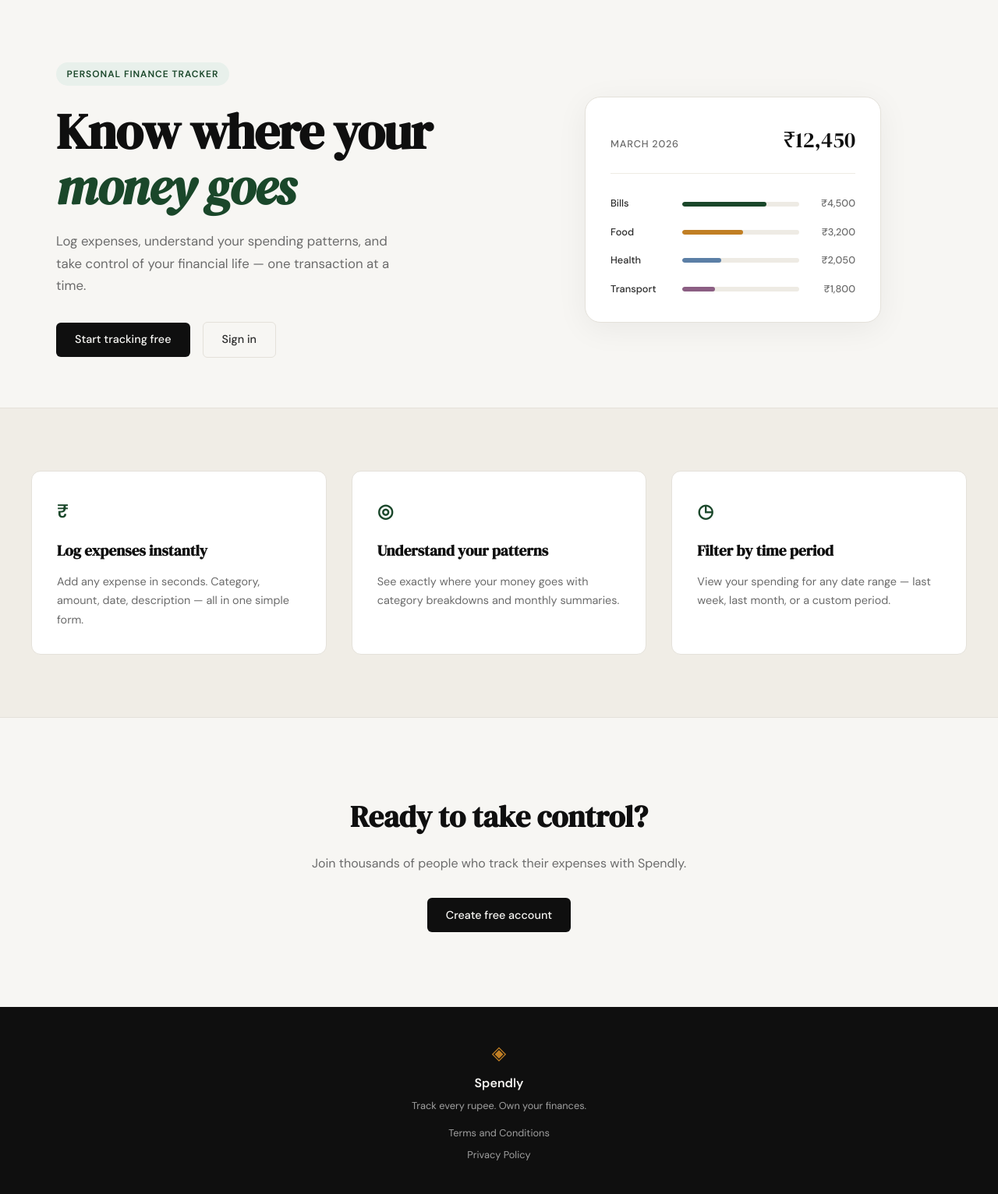
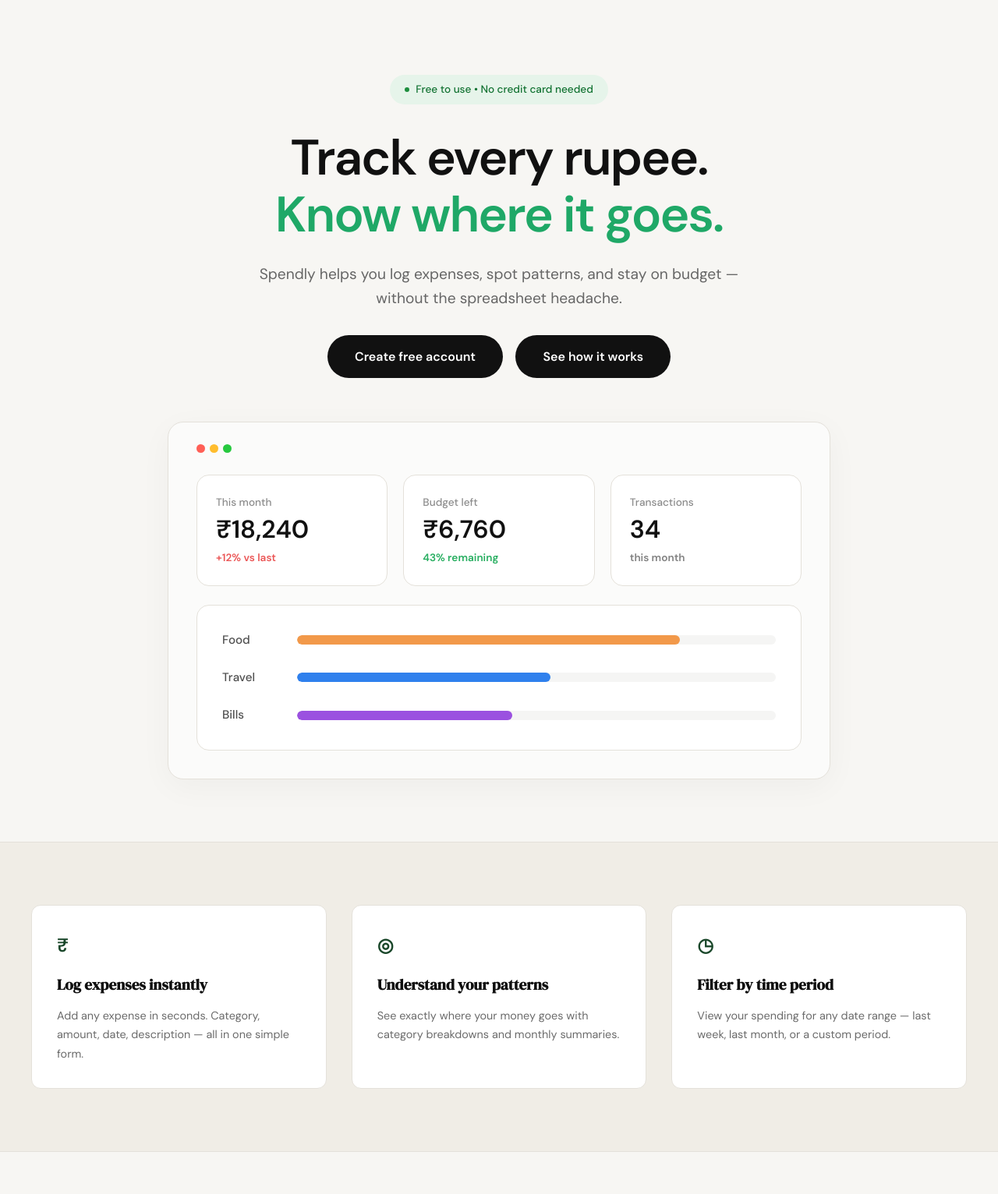
Before and after one commit to Somesh9618/Spendly, a Flask app: page / in a window 1280 px wide. Shown: the part 61-1593 px from the top of the page at 78% size. Run offline with Flask 3, Linux system fonts and the light colour scheme.

Commit message:
landing : made design change for home page

```diff
--- /dev/null
+++ b/static/css/landing.css
@@ -0,0 +1,251 @@
+/* Hero section overrides for landing page */
+
+.hero {
+    display: flex;
+    flex-direction: column;
+    align-items: center;
+    text-align: center;
+    padding: 6rem 1.5rem 5rem;
+    max-width: 1000px;
+    margin: 0 auto;
+    gap: 3.5rem;
+}
+
+.hero-inner {
+    max-width: 800px;
+    display: flex;
+    flex-direction: column;
+    align-items: center;
+    gap: 1.5rem;
+}
+
+/* Badge styling */
+.hero-badge {
+    display: inline-flex;
+    align-items: center;
+    gap: 0.5rem;
+    background: #e6f4ea; /* Light mint/green background */
+    color: #137333; /* Dark green text */
+    font-size: 0.85rem;
+    font-weight: 500;
+    padding: 0.5rem 1.2rem;
+    border-radius: 999px;
+    text-transform: none;
+    letter-spacing: normal;
+    margin-bottom: 0.5rem;
+}
+
+.badge-dot {
+    width: 6px;
+    height: 6px;
+    background-color: #1e8e3e;
+    border-radius: 50%;
+    display: inline-block;
+}
+
+/* Title styling */
+.hero-title {
+    font-family: var(--font-body); /* Sans-serif modern font */
+    font-size: clamp(2.5rem, 6vw, 4rem);
+    font-weight: 700;
+    line-height: 1.15;
+    letter-spacing: -0.03em;
+    color: #111111;
+    margin: 0;
+}
+
+.hero-title-green {
+    color: #1fa867; /* Vibrant emerald green */
+}
+
+/* Subtitle styling */
+.hero-subtitle {
+    font-size: 1.2rem;
+    color: #666666;
+    line-height: 1.6;
+    max-width: 680px;
+    margin: 0;
+}
+
+/* Actions styling */
+.hero-actions {
+    display: flex;
+    gap: 1rem;
+    justify-content: center;
+    margin-top: 0.5rem;
+}
+
+/* Capsule buttons */
+.btn-hero {
+    display: inline-block;
+    background: #111111;
+    color: #ffffff;
+    padding: 0.9rem 2.2rem;
+    border-radius: 999px; /* Pill/Capsule shape */
+    font-family: var(--font-body);
+    font-size: 1rem;
+    font-weight: 600;
+    cursor: pointer;
+    border: none;
+    transition: background 0.2s, transform 0.1s;
+    text-decoration: none;
+}
+
+.btn-hero:hover {
+    background: #252525;
+}
+
+/* Dashboard Window Wrapper */
+.hero-dashboard-window {
+    width: 100%;
+    max-width: 850px;
+    background: #fbfbfa; /* Light warm grey background */
+    border: 1px solid #e4e1da;
+    border-radius: 20px;
+    padding: 1.75rem 2.25rem 2.25rem;
+    box-shadow: 0 10px 40px rgba(0, 0, 0, 0.04);
+    text-align: left;
+}
+
+/* macOS dots header */
+.window-header {
+    display: flex;
+    gap: 6px;
+    margin-bottom: 1.75rem;
+}
+
+.window-header .dot {
+    width: 11px;
+    height: 11px;
+    border-radius: 50%;
+    display: inline-block;
+}
+
+.window-header .dot.red { background-color: #ff5f56; }
+.window-header .dot.yellow { background-color: #ffbd2e; }
+.window-header .dot.green { background-color: #27c93f; }
+
+.window-content {
+    display: flex;
+    flex-direction: column;
+    gap: 1.5rem;
+}
+
+/* Dashboard stats grid */
+.dashboard-stats {
+    display: grid;
+    grid-template-columns: repeat(3, 1fr);
+    gap: 1.25rem;
+}
+
+.stat-card {
+    background: #ffffff;
+    border: 1px solid #e4e1da;
+    border-radius: 16px;
+    padding: 1.5rem;
+    display: flex;
+    flex-direction: column;
+    gap: 0.25rem;
+}
+
+.stat-label {
+    font-size: 0.85rem;
+    color: #8c8c8c;
+    font-weight: 500;
+}
+
+.stat-value {
+    font-size: 2rem;
+    font-weight: 700;
+    color: #111111;
+    line-height: 1.2;
+    margin-bottom: 0.2rem;
+}
+
+.stat-change {
+    font-size: 0.85rem;
+    font-weight: 600;
+}
+
+.stat-change.negative {
+    color: #eb5757; /* Softer red matching modern dashboards */
+}
+
+.stat-change.positive {
+    color: #27ae60; /* Softer green */
+}
+
+.stat-change.neutral {
+    color: #828282; /* Muted gray */
+}
+
+/* Dashboard Chart Card */
+.dashboard-chart-card {
+    background: #ffffff;
+    border: 1px solid #e4e1da;
+    border-radius: 16px;
+    padding: 2rem;
+    display: flex;
+    flex-direction: column;
+    gap: 1.5rem;
+}
+
+.chart-row {
+    display: grid;
+    grid-template-columns: 80px 1fr;
+    align-items: center;
+    gap: 1rem;
+}
+
+.chart-label {
+    font-size: 0.95rem;
+    font-weight: 500;
+    color: #4f4f4f;
+}
+
+.chart-bar-container {
+    height: 12px;
+    background: #f5f5f4;
+    border-radius: 999px;
+    overflow: hidden;
+    width: 100%;
+}
+
+.chart-bar {
+    height: 100%;
+    border-radius: 999px;
+}
+
+/* Visual color match for the chart bars */
+.chart-bar.orange {
+    background-color: #f2994a;
+}
+
+.chart-bar.blue {
+    background-color: #2f80ed;
+}
+
+.chart-bar.purple {
+    background-color: #9b51e0;
+}
+
+/* Responsive adjustments */
+@media (max-width: 768px) {
+    .hero {
+        padding: 4rem 1rem 3rem;
+        gap: 2.5rem;
+    }
+
+    .dashboard-stats {
+        grid-template-columns: 1fr;
+        gap: 1rem;
+    }
+
+    .hero-dashboard-window {
+        padding: 1.5rem;
+    }
+
+    .dashboard-chart-card {
+        padding: 1.25rem;
+    }
+}
--- a/templates/landing.html
+++ b/templates/landing.html
@@ -1,60 +1,76 @@
 {% extends "base.html" %}
 
 {% block title %}Spendly — Track Every Rupee{% endblock %}
+
+{% block head %}
+<link rel="stylesheet" href="{{ url_for('static', filename='css/landing.css') }}">
+{% endblock %}
 
 {% block content %}
 
 <section class="hero">
     <div class="hero-inner">
-        <div class="hero-badge">Personal Finance Tracker</div>
+        <div class="hero-badge">
+            <span class="badge-dot"></span>
+            Free to use • No credit card needed
+        </div>
         <h1 class="hero-title">
-            Know where your<br>
-            <em>money goes</em>
+            Track every rupee.<br>
+            <span class="hero-title-green">Know where it goes.</span>
         </h1>
         <p class="hero-subtitle">
-            Log expenses, understand your spending patterns,
-            and take control of your financial life —
-            one transaction at a time.
+            Spendly helps you log expenses, spot patterns, and stay
+            on budget — without the spreadsheet headache.
         </p>
         <div class="hero-actions">
-            <a href="{{ url_for('register') }}" class="btn-primary">Start tracking free</a>
-            <a href="{{ url_for('login') }}" class="btn-ghost">Sign in</a>
+            <a href="{{ url_for('register') }}" class="btn-hero">Create free account</a>
+            <a href="#" class="btn-hero">See how it works</a>
         </div>
     </div>
-    <div class="hero-visual">
-        <div class="mock-card">
-            <div class="mock-card-header">
-                <span class="mock-label">March 2026</span>
-                <span class="mock-total">₹12,450</span>
+
+    <div class="hero-dashboard-window">
+        <div class="window-header">
+            <span class="dot red"></span>
+            <span class="dot yellow"></span>
+            <span class="dot green"></span>
+        </div>
+        <div class="window-content">
+            <div class="dashboard-stats">
+                <div class="stat-card">
+                    <span class="stat-label">This month</span>
+                    <span class="stat-value">₹18,240</span>
+                    <span class="stat-change negative">+12% vs last</span>
+                </div>
+                <div class="stat-card">
+                    <span class="stat-label">Budget left</span>
+                    <span class="stat-value">₹6,760</span>
+                    <span class="stat-change positive">43% remaining</span>
+                </div>
+                <div class="stat-card">
+                    <span class="stat-label">Transactions</span>
+                    <span class="stat-value">34</span>
+                    <span class="stat-change neutral">this month</span>
+                </div>
             </div>
-            <div class="mock-bars">
-                <div class="mock-bar-row">
-                    <span class="mock-cat">Bills</span>
-                    <div class="mock-bar-track">
-                        <div class="mock-bar" style="width: 72%"></div>
+
+            <div class="dashboard-chart-card">
+                <div class="chart-row">
+                    <span class="chart-label">Food</span>
+                    <div class="chart-bar-container">
+                        <div class="chart-bar orange" style="width: 80%;"></div>
                     </div>
-                    <span class="mock-amt">₹4,500</span>
                 </div>
-                <div class="mock-bar-row">
-                    <span class="mock-cat">Food</span>
-                    <div class="mock-bar-track">
-                        <div class="mock-bar mock-bar-2" style="width: 52%"></div>
+                <div class="chart-row">
+                    <span class="chart-label">Travel</span>
+                    <div class="chart-bar-container">
+                        <div class="chart-bar blue" style="width: 53%;"></div>
                     </div>
-                    <span class="mock-amt">₹3,200</span>
                 </div>
-                <div class="mock-bar-row">
-                    <span class="mock-cat">Health</span>
-                    <div class="mock-bar-track">
-                        <div class="mock-bar mock-bar-3" style="width: 33%"></div>
+                <div class="chart-row">
+                    <span class="chart-label">Bills</span>
+                    <div class="chart-bar-container">
+                        <div class="chart-bar purple" style="width: 45%;"></div>
                     </div>
-                    <span class="mock-amt">₹2,050</span>
-                </div>
-                <div class="mock-bar-row">
-                    <span class="mock-cat">Transport</span>
-                    <div class="mock-bar-track">
-                        <div class="mock-bar mock-bar-4" style="width: 28%"></div>
-                    </div>
-                    <span class="mock-amt">₹1,800</span>
                 </div>
             </div>
         </div>
```
